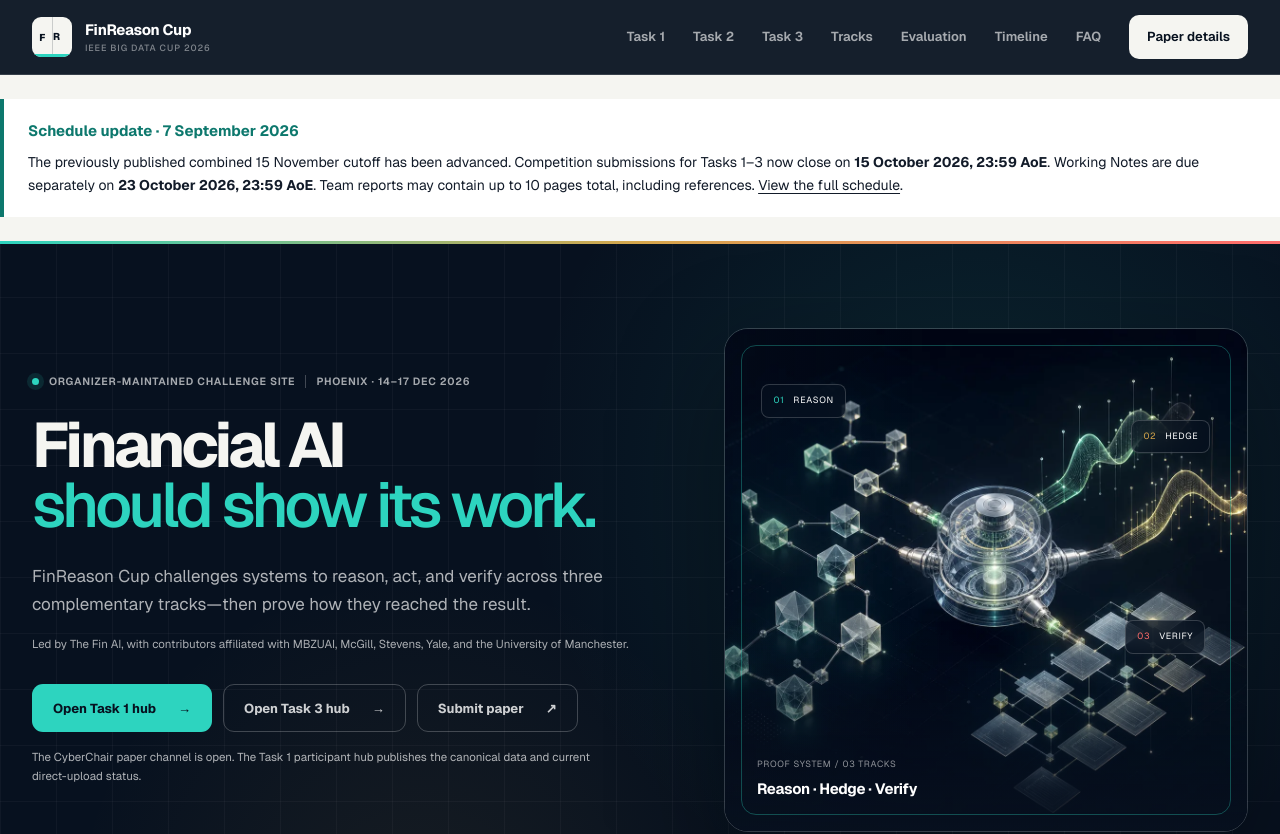
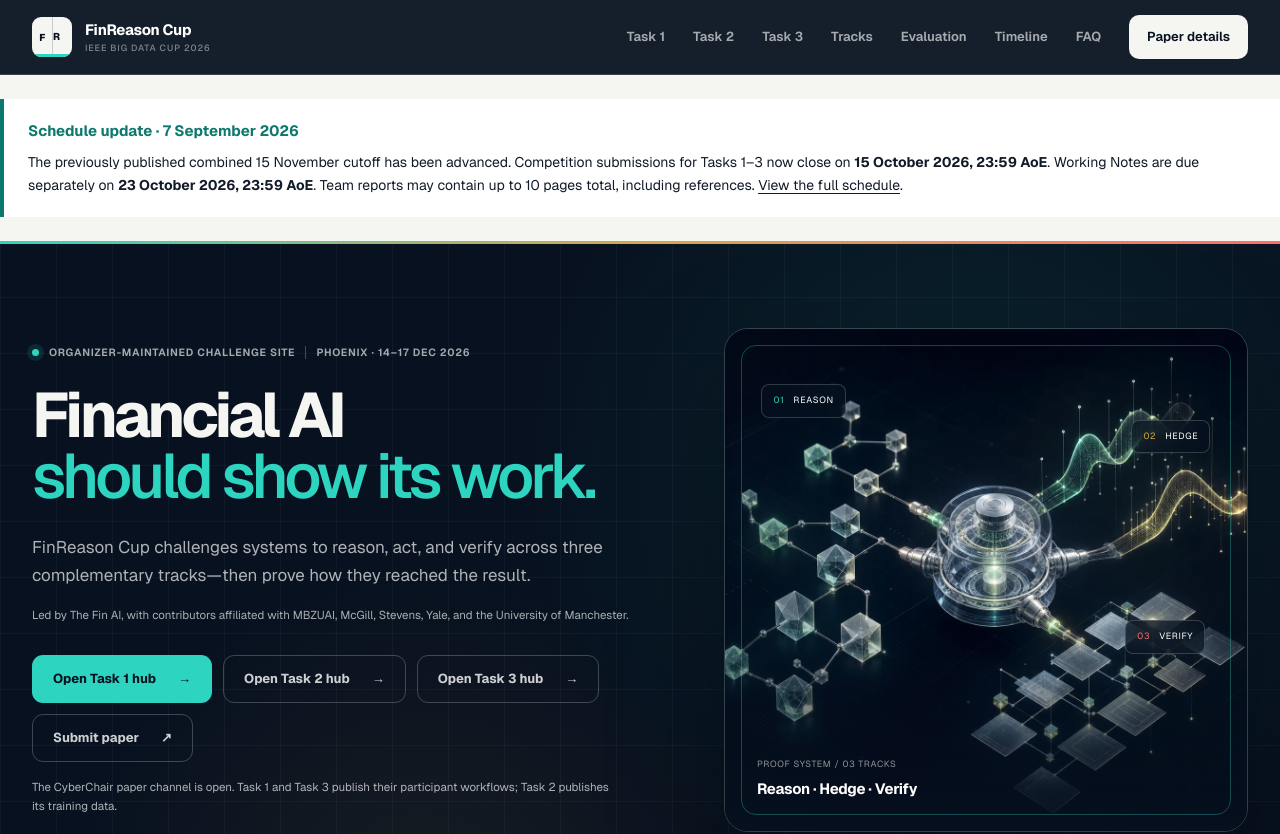
Before and after one commit to The-FinAI/IEEE-bigdata-cup, a Next.js app: page / in a window 1280 px wide. Shown: the top 834 px of the page. Built offline with nearby package versions, Linux system fonts and the light colour scheme; no server answers.

Commit message:
fix: add Task 2 hub to homepage actions

```diff
--- a/app/page.tsx
+++ b/app/page.tsx
@@ -286,6 +286,10 @@
                 Open Task 1 hub
                 <span aria-hidden="true">→</span>
               </a>
+              <a className="button button-ghost" href={`${basePath}/task2/`}>
+                Open Task 2 hub
+                <span aria-hidden="true">→</span>
+              </a>
               <a className="button button-ghost" href={`${basePath}/task3/`}>
                 Open Task 3 hub
                 <span aria-hidden="true">→</span>
@@ -302,8 +306,8 @@
               </a>
             </div>
             <p className="hero-note">
-              The CyberChair paper channel is open. The Task 1 participant hub
-              publishes the canonical data and current direct-upload status.
+              The CyberChair paper channel is open. Task 1 and Task 3 publish
+              their participant workflows; Task 2 publishes its training data.
             </p>
           </div>
 
```
Also changed, not shown: 1 other file (tests, documents, lock files or other folders).
